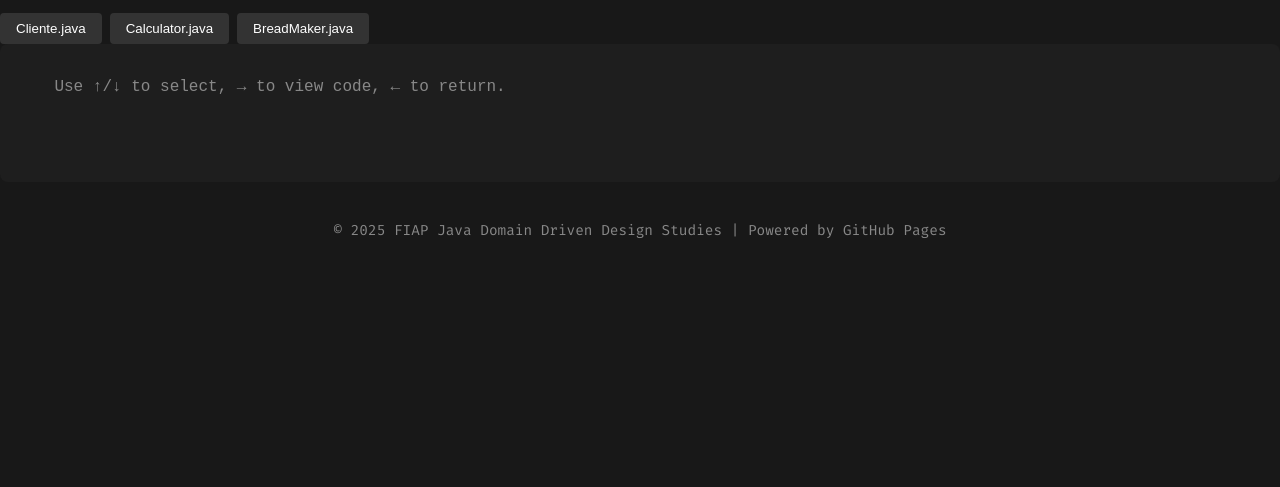
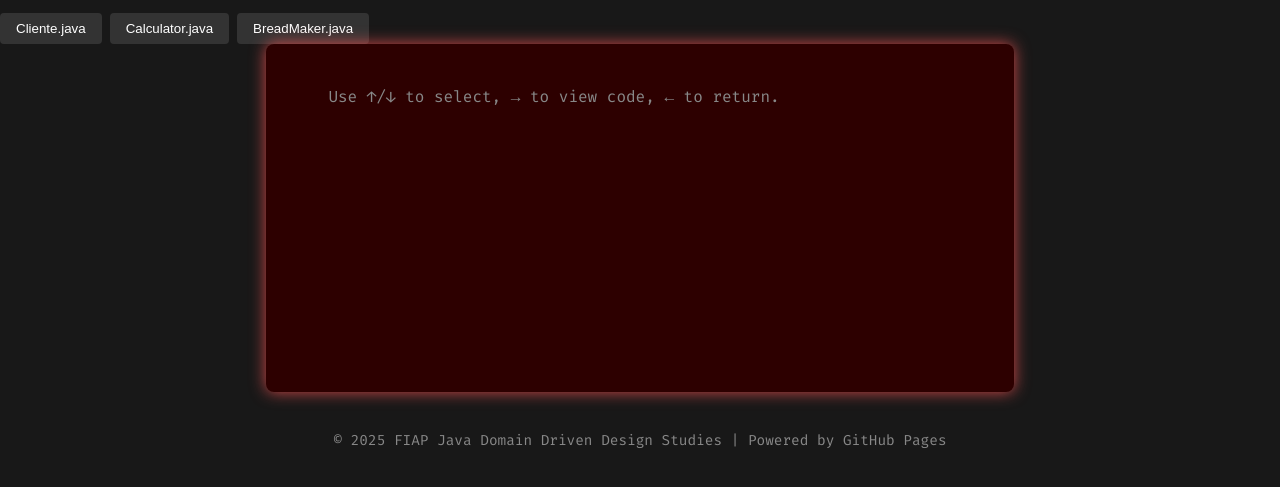
Before and after one commit to biralavor/FIAP-DomainDrivenDesign-JAVA, a plain HTML site: page index.html in a window 1280 px wide. Shown: the part 83-570 px from the top of the page. Drawn offline with Linux system fonts and the light colour scheme.

Commit message:
fix red-stylish terminal

```diff
--- a/assets/css/terminal.css
+++ b/assets/css/terminal.css
@@ -1,9 +1,10 @@
 /* assets/css/terminal.css */
 #terminal {
-  font-family: 'Courier New', Courier, monospace;
-  background-color: #1e1e1e;
-  color: #dcdcdc;
-  padding: 16px;
+      font-family: 'Fira Mono', 'Courier New', Courier, monospace;
+  background: #2d0000;
+  color: #ff5555;
+  box-shadow: 0 0 16px #ff5555cc;
+  padding: 24px;
   border-radius: 8px;
   overflow-x: auto;
   white-space: pre;
@@ -11,9 +12,15 @@
   margin-left: auto;
   margin-right: auto;
   display: block;
+  max-width: 700px;
+  min-height: 300px;
 }
 #terminal:focus {
   outline: none;
+}
+#terminal pre {
+  color: #ff5555;
+  background: transparent;
 }
 .prompt-item {
   padding: 4px 0;
```
